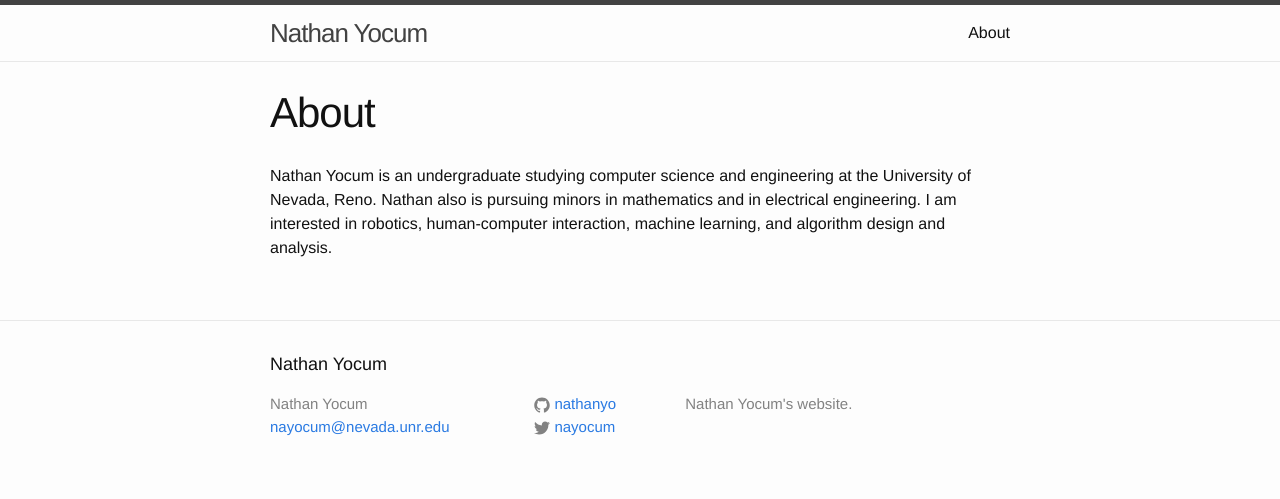
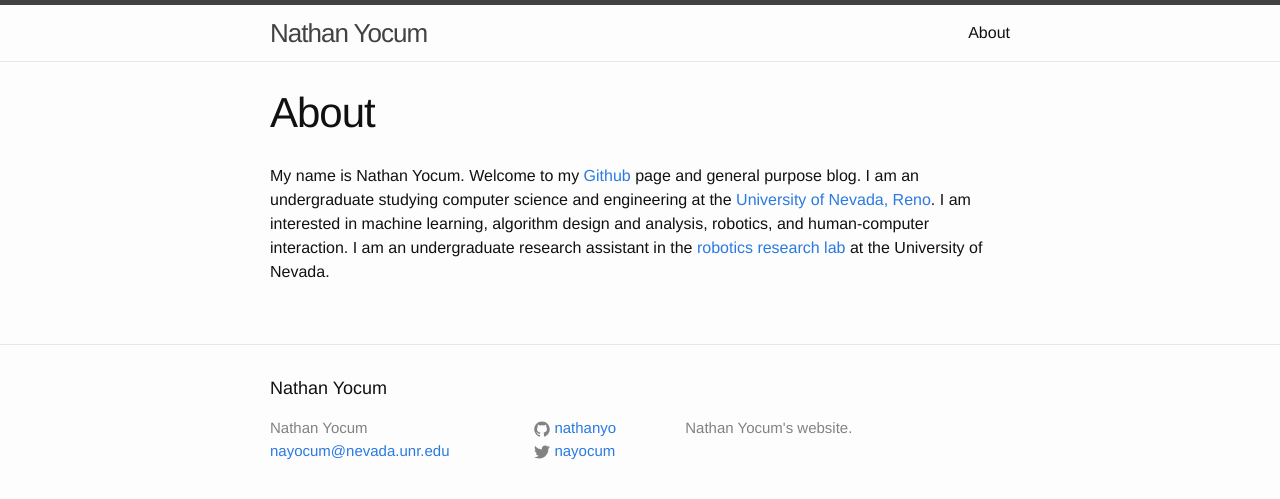
Before and after one commit to NathanYo/nathanyo.github.io, a Jekyll site: the page built from about.md, in a window 1280 px wide. Shown: the top 499 px of the page. Built offline with Jekyll 4.4.1, drawn with Linux system fonts in a browser that asks for light colours.

Commit message:
updated about

```diff
--- a/about.md
+++ b/about.md
@@ -4,4 +4,9 @@ title: About
 permalink: /about/
 ---
 
-Nathan Yocum is an undergraduate studying computer science and engineering at the University of Nevada, Reno. Nathan also is pursuing minors in mathematics and in electrical engineering. I am interested in robotics, human-computer interaction, machine learning, and algorithm design and analysis.
+My name is Nathan Yocum. Welcome to my [Github][Github] page and general purpose blog. I am an undergraduate studying computer science and engineering at the [University of Nevada, Reno][cse].
+I am interested in machine learning, algorithm design and analysis, robotics, and human-computer interaction. I am an undergraduate research assistant in the [robotics research lab][rrl] at the University of Nevada.
+
+[Github]: http://github.com/NathanYo
+[cse]: http://cse.unr.edu
+[rrl]: http://rrl.cse.unr.edu/en/
```
